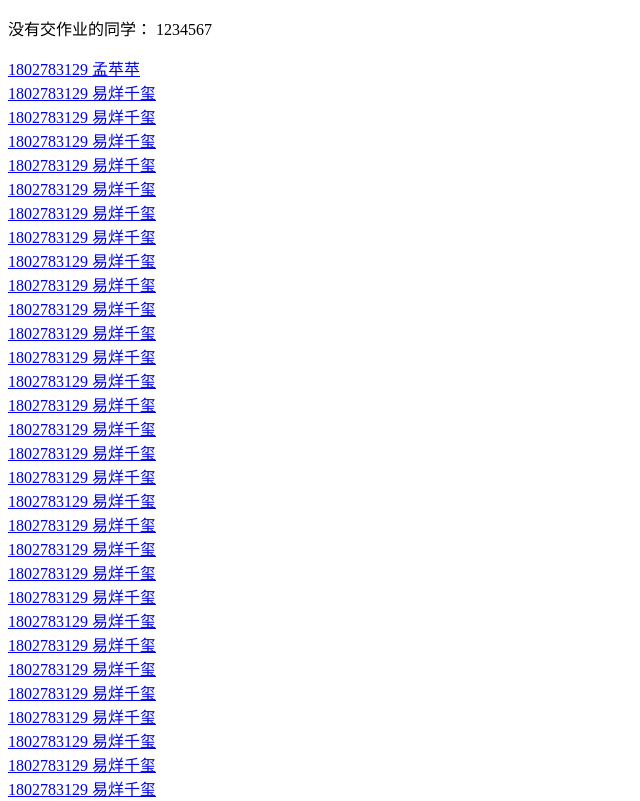
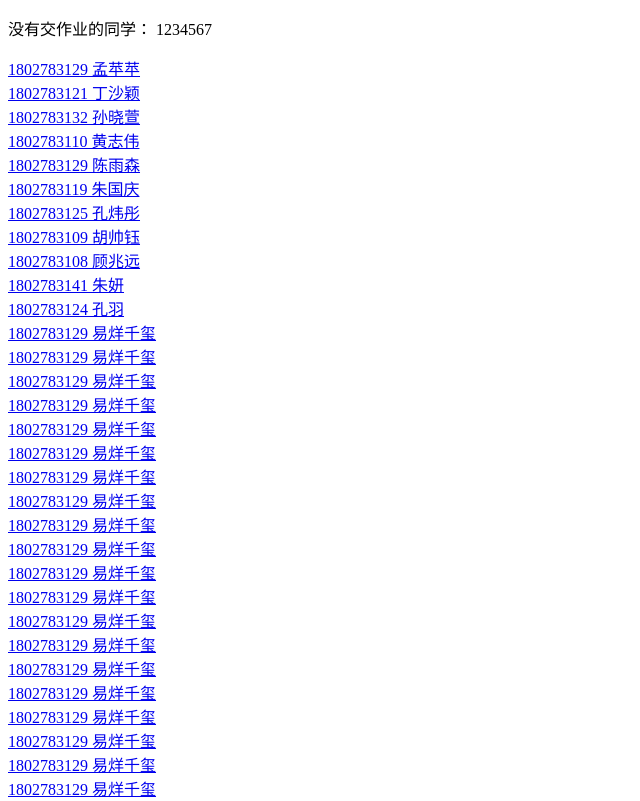
Before and after one commit to 18312836346/HomeWork, a plain HTML site: page stuhomework.html in a window 1280 px wide. Shown: the top 801 px of the page, without its empty margins (0-640 px from the left). Drawn offline with Linux system fonts and the light colour scheme.

Commit message:
stuhomework.html

```diff
--- a/stuhomework.html
+++ b/stuhomework.html
@@ -14,34 +14,34 @@
 		href="https://18312836346.github.io/homework/mwork.html"      target="_blank" >1802783129 孟苹苹
 	</a><br/>
 	<a
-		href="https://18312836346.github.io/homework/02.html"      target="_blank" >1802783129 易烊千玺
+		href="https://dingshaying.github.io/homework/01.html"      target="_blank" >1802783121 丁沙颖
 	</a><br/>
 	<a
-		href="https://18312836346.github.io/homework/02.html"      target="_blank" >1802783129 易烊千玺
+		href="https://sunxiaoxuan6.github.io/homework/homework2.html"      target="_blank" >1802783132 孙晓萱
 	</a><br/>
 	<a
-		href="https://18312836346.github.io/homework/02.html"      target="_blank" >1802783129 易烊千玺
+		href="https://2796859746.github.io/homework3/02.html"      target="_blank" >1802783110 黄志伟
 	</a><br/>
 	<a
-		href="https://18312836346.github.io/homework/02.html"      target="_blank" >1802783129 易烊千玺
+		href="https://cyusen.github.io/htmlhomework/01.html"      target="_blank" >1802783129 陈雨森
 	</a><br/>
 	<a
-		href="https://18312836346.github.io/homework/02.html"      target="_blank" >1802783129 易烊千玺
+		href="https://guoqingzhu123.github.io/homework/03.html"      target="_blank" >1802783119 朱国庆
 	</a><br/>
 	<a
-		href="https://18312836346.github.io/homework/02.html"      target="_blank" >1802783129 易烊千玺
+		href="https://00000023300.github.io/homework/"      target="_blank" >1802783125 孔炜彤
 	</a><br/>
 	<a
-		href="https://18312836346.github.io/homework/02.html"      target="_blank" >1802783129 易烊千玺
+		href="https://3374205314.github.io/homework/02.html"      target="_blank" >1802783109 胡帅钰
 	</a><br/>
 	<a
-		href="https://18312836346.github.io/homework/02.html"      target="_blank" >1802783129 易烊千玺
+		href="https://guzhaoyuan123.github.io/homework2/index.html"      target="_blank" >1802783108 顾兆远
 	</a><br/>
 	<a
-		href="https://18312836346.github.io/homework/02.html"      target="_blank" >1802783129 易烊千玺
+		href="https://zhuyanv587.github.io/homework/%E4%BD%9C%E4%B8%9A1.html"      target="_blank" >1802783141 朱妍
 	</a><br/>
 	<a
-		href="https://18312836346.github.io/homework/02.html"      target="_blank" >1802783129 易烊千玺
+		href="https://kongyu123.github.io/homewrok/js/work2"      target="_blank" >1802783124 孔羽
 	</a><br/>
 	<a
 		href="https://18312836346.github.io/homework/02.html"      target="_blank" >1802783129 易烊千玺
```
